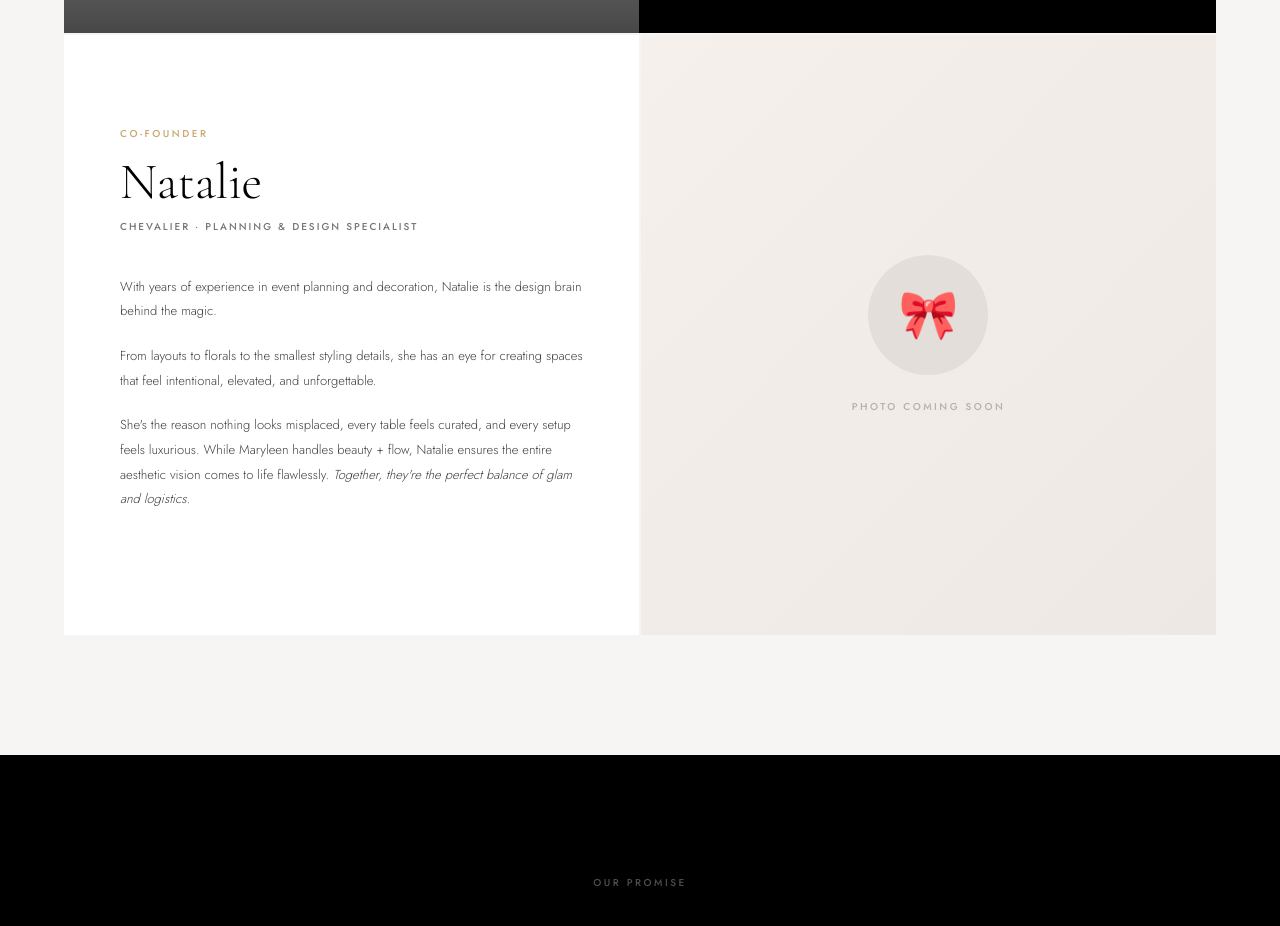
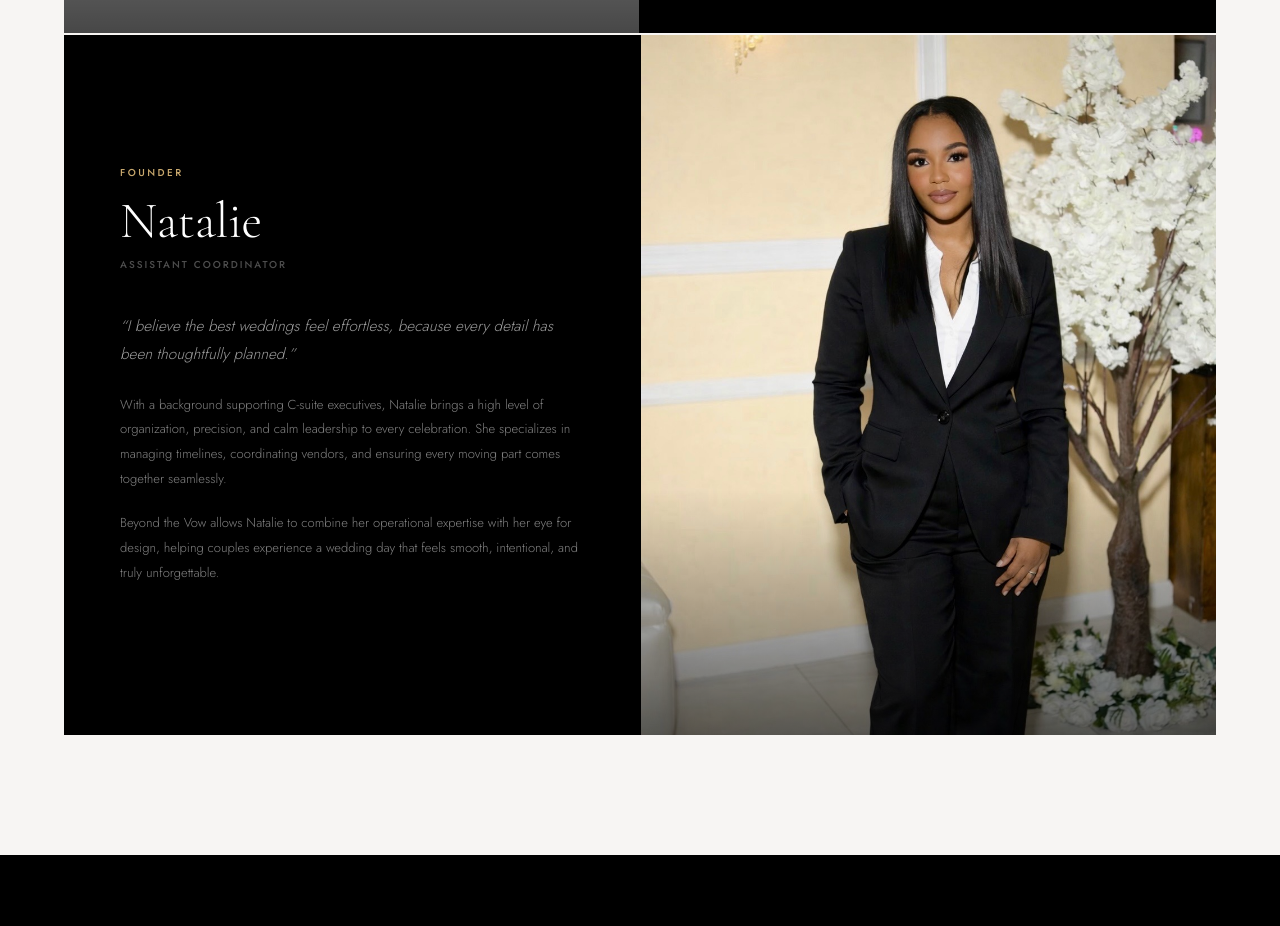
Before and after one commit to patlax17/BEYONDTHEVOW, a Next.js app: page /about in a window 1280 px wide. Shown: the part 2260-3186 px from the top of the page. Built offline with nearby package versions, Linux system fonts and the light colour scheme; grey boxes are pictures that could not be loaded.

Commit message:
Add Natalie's profile photo and updated bio to About page

```diff
--- a/src/app/about/page.tsx
+++ b/src/app/about/page.tsx
@@ -199,19 +199,19 @@ export default function AboutPage() {
                             display: "grid",
                             gridTemplateColumns: "1fr 1fr",
                             gap: 2,
-                            background: "var(--pale)",
+                            background: "var(--black)",
                         }}
                         className="btv-founder-grid"
                     >
                         {/* Bio — reversed */}
-                        <div style={{ padding: "64px 56px", background: "var(--white)", display: "flex", flexDirection: "column", justifyContent: "center" }}>
-                            <p className="eyebrow" style={{ color: "var(--vogue-red)", marginBottom: 12 }}>Co-Founder</p>
+                        <div style={{ padding: "64px 56px", background: "var(--black)", display: "flex", flexDirection: "column", justifyContent: "center" }}>
+                            <p className="eyebrow" style={{ color: "var(--vogue-red)", marginBottom: 12 }}>Founder</p>
                             <h3
                                 style={{
                                     fontFamily: "var(--font-display)",
                                     fontSize: "clamp(32px, 4vw, 56px)",
                                     fontWeight: 300,
-                                    color: "var(--black)",
+                                    color: "var(--white)",
                                     letterSpacing: "-0.01em",
                                     marginBottom: 8,
                                     lineHeight: 1.1,
@@ -219,47 +219,48 @@ export default function AboutPage() {
                             >
                                 Natalie
                             </h3>
-                            <p className="eyebrow" style={{ color: "var(--light-grey)", marginBottom: 40, letterSpacing: "0.2em" }}>
-                                Chevalier · Planning &amp; Design Specialist
+                            <p className="eyebrow" style={{ color: "rgba(255,255,255,0.3)", marginBottom: 40, letterSpacing: "0.2em" }}>
+                                Assistant Coordinator
                             </p>
-                            <p className="body-sm" style={{ color: "var(--midnight-grey)", marginBottom: 20, lineHeight: 1.9 }}>
-                                With years of experience in event planning and decoration, Natalie is the design brain behind the magic.
+                            <p className="body-lg" style={{ color: "rgba(255,255,255,0.6)", marginBottom: 24, fontStyle: "italic" }}>
+                                &ldquo;I believe the best weddings feel effortless, because every detail has been thoughtfully planned.&rdquo;
                             </p>
-                            <p className="body-sm" style={{ color: "var(--midnight-grey)", marginBottom: 20, lineHeight: 1.9 }}>
-                                From layouts to florals to the smallest styling details, she has an eye for creating spaces that feel intentional, elevated, and unforgettable.
+                            <p className="body-sm" style={{ color: "rgba(255,255,255,0.5)", marginBottom: 20, lineHeight: 1.9 }}>
+                                With a background supporting C-suite executives, Natalie brings a high level of organization, precision, and calm leadership to every celebration. She specializes in managing timelines, coordinating vendors, and ensuring every moving part comes together seamlessly.
                             </p>
-                            <p className="body-sm" style={{ color: "var(--midnight-grey)", marginBottom: 32, lineHeight: 1.9 }}>
-                                She&apos;s the reason nothing looks misplaced, every table feels curated, and every setup feels luxurious. While Maryleen handles beauty + flow, Natalie ensures the entire aesthetic vision comes to life flawlessly. <em>Together, they&apos;re the perfect balance of glam and logistics.</em>
+                            <p className="body-sm" style={{ color: "rgba(255,255,255,0.5)", marginBottom: 20, lineHeight: 1.9 }}>
+                                Beyond the Vow allows Natalie to combine her operational expertise with her eye for design, helping couples experience a wedding day that feels smooth, intentional, and truly unforgettable.
                             </p>
                         </div>
-                        {/* Photo placeholder */}
+                        {/* Natalie — real profile photo */}
                         <div
                             style={{
-                                background: "linear-gradient(135deg, #f5f0eb 0%, #ede8e3 100%)",
-                                minHeight: 600,
-                                display: "flex",
-                                alignItems: "center",
-                                justifyContent: "center",
+                                position: "relative",
+                                minHeight: 700,
+                                overflow: "hidden",
                             }}
                         >
-                            <div style={{ textAlign: "center", padding: 40 }}>
-                                <div
-                                    style={{
-                                        width: 120,
-                                        height: 120,
-                                        borderRadius: "50%",
-                                        background: "rgba(0,0,0,0.06)",
-                                        display: "flex",
-                                        alignItems: "center",
-                                        justifyContent: "center",
-                                        margin: "0 auto 24px",
-                                        fontSize: 48,
-                                    }}
-                                >
-                                    🎀
-                                </div>
-                                <p className="eyebrow" style={{ color: "rgba(0,0,0,0.25)" }}>Photo Coming Soon</p>
-                            </div>
+                            <Image
+                                src="/natalie-profile.jpg"
+                                alt="Natalie, Founder & Assistant Coordinator of Beyond the Vow"
+                                fill
+                                style={{ objectFit: "cover", objectPosition: "center top" }}
+                                sizes="(max-width: 768px) 100vw, 50vw"
+                                quality={100}
+                                unoptimized
+                            />
+                            {/* Gradient overlay */}
+                            <div
+                                aria-hidden
+                                style={{
+                                    position: "absolute",
+                                    bottom: 0,
+                                    left: 0,
+                                    right: 0,
+                                    height: "35%",
+                                    background: "linear-gradient(to top, rgba(0,0,0,0.55), transparent)",
+                                }}
+                            />
                         </div>
                     </div>
                 </div>
```
Also changed, not shown: public/natalie-profile.jpg (added).
